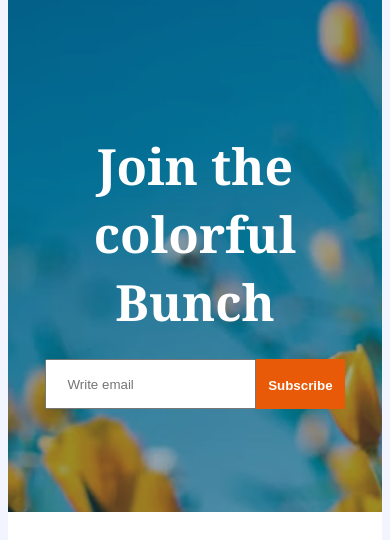
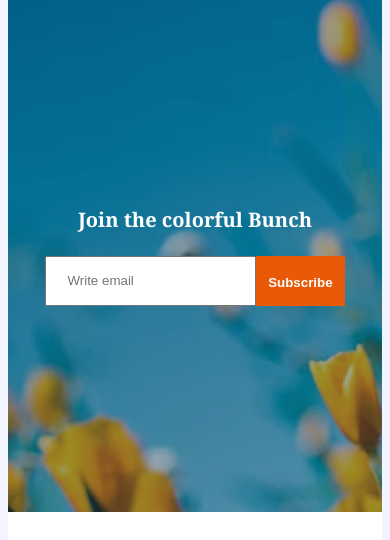
Before and after one commit to rimi-1234/flower-website-responsive, a plain HTML site: page index.html in a window 390 px wide. Shown: the part 5340-5880 px from the top of the page. Drawn offline with Linux system fonts and the light colour scheme.

Commit message:
new font size mb phn

```diff
--- a/styles/flower.css
+++ b/styles/flower.css
@@ -399,6 +399,7 @@
    }
 
    .joint-tittle {
+
        color: white;
    }
 
@@ -532,6 +533,9 @@
        .join-container {
            margin-top: 30px;
 
+       }
+       .joint-tittle{
+         font-size: 1.25rem;
        }
 
        .trust-badge-img {
```
